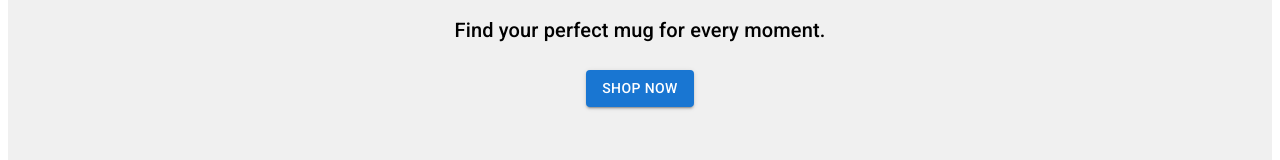
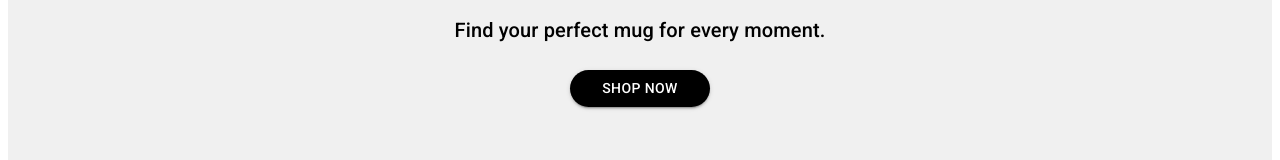
Before and after one commit to Coolastelammetcodes/WebShop, a React (Vite) app in the folder web/: page / in a window 1280 px wide. Shown: the part 292-452 px from the top of the page. Built offline with nearby package versions, Linux system fonts and the light colour scheme; no server answers.

Commit message:
add atyle to shop now button

```diff
--- a/web/src/routes/home.tsx
+++ b/web/src/routes/home.tsx
@@ -31,7 +31,19 @@ export function Home() {
           Find your perfect mug for every moment.
         </Typography>
 
-        <Button variant="contained">Shop Now</Button>
+        <Button
+          variant="contained"
+          sx={{
+            backgroundColor: "#000",
+            borderRadius: "20px",
+            px: 4,
+            "&:hover": {
+              backgroundColor: "#333",
+            },
+          }}
+        >
+          Shop Now
+        </Button>
       </Box>
 
       <div>
```
